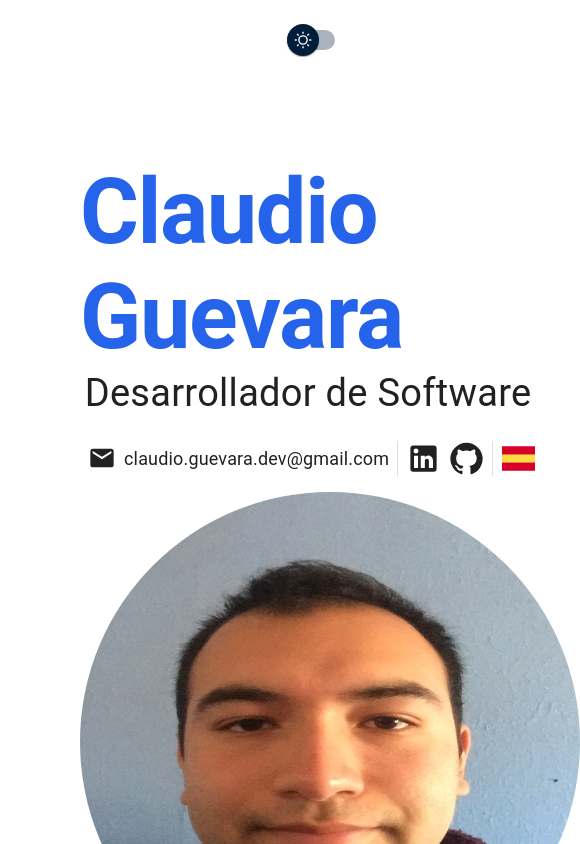
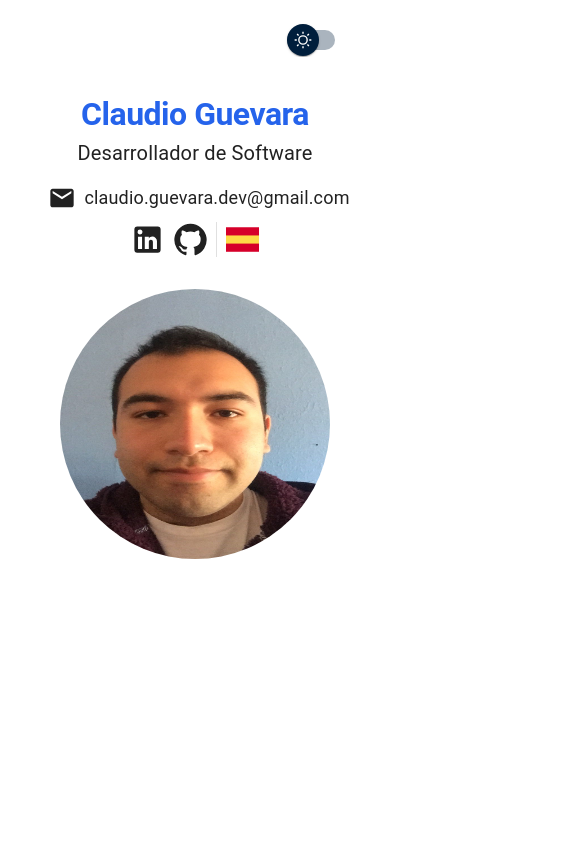
Before and after one commit to ClaudioGuevaraDev/MI-Portafolio, a React (Create React App) app in the folder portafolio/: page / in a window 390 px wide. Shown: the top 844 px of the page, 580 px wide, since content can reach past the window. Built offline with nearby package versions, Linux system fonts and the light colour scheme.

Commit message:
Portada responsiva

```diff
--- a/portafolio/src/components/Home/Portada/index.tsx
+++ b/portafolio/src/components/Home/Portada/index.tsx
@@ -17,33 +17,54 @@ export default function Portada() {
   const theme = useTheme();
 
   return (
-    <Container maxWidth="xl" sx={{ padding: 10 }}>
+    <Container
+      sx={{
+        padding: 2,
+        maxWidth: { xl: "xl", lg: "xl", md: "xl", sm: "xl", xs: "xs" },
+      }}
+    >
       <Grid container spacing={2}>
         <Grid
           item
           xl={6}
+          lg={7}
+          md={7}
+          sm={7}
+          xs={12}
           sx={{
             display: "flex",
             justifyContent: "center",
             alignItems: "center",
             flexDirection: "column",
+            textAlign: "center",
           }}
         >
           <Typography
             variant="h1"
-            fontSize={90}
+            fontSize={{ xl: 90, lg: 80, md: 65, sm: 43, xs: 32 }}
             fontWeight="bold"
             color={theme.palette.primary.main}
           >
             Claudio Guevara
           </Typography>
-          <Typography variant="h4" fontSize={38} marginBottom={3}>
+          <Typography
+            variant="h4"
+            fontSize={{ xl: 38, lg: 38, md: 32, sm: 25, xs: 20 }}
+            marginTop={{ xs: 1 }}
+            marginBottom={{ xs: 2, sm: 2, md: 3, lg: 3, xl: 3 }}
+          >
             Desarrollador de Software
           </Typography>
           <Box
             sx={{
               display: "flex",
-              flexDirection: "row",
+              flexDirection: {
+                xs: "column",
+                sm: "column",
+                md: "row",
+                lg: "row",
+                xl: "row",
+              },
               alignItems: "center",
               justifyContent: "center",
               width: "100%",
@@ -71,7 +92,13 @@ export default function Portada() {
               </Typography>
             </Box>
             <Divider orientation="vertical" flexItem sx={{ marginX: 1 }} />
-            <Box sx={{ display: "flex", flexDirection: "row" }}>
+            <Box
+              sx={{
+                display: "flex",
+                flexDirection: "row",
+                marginTop: { xs: 1, sm: 1, md: 0, lg: 0, xl: 0 },
+              }}
+            >
               <a
                 href="https://www.linkedin.com/in/claudio-guevara-v%C3%A1squez-0b7b3123a/"
                 target="_blank"
@@ -96,28 +123,41 @@ export default function Portada() {
                   }}
                 />
               </a>
+              <Divider orientation="vertical" flexItem sx={{ marginX: 1 }} />
+              <Tooltip title="Idioma español">
+                <img
+                  src={Espanol}
+                  width={35}
+                  height={35}
+                  alt="Idioma español"
+                />
+              </Tooltip>
             </Box>
-            <Divider orientation="vertical" flexItem sx={{ marginX: 1 }} />
-            <Tooltip title="Idioma español">
-              <img src={Espanol} width={35} height={35} alt="Idioma español" />
-            </Tooltip>
           </Box>
         </Grid>
         <Grid
           item
           xl={6}
+          lg={5}
+          md={5}
+          sm={5}
+          xs={12}
           sx={{
             display: "flex",
             justifyContent: "center",
             alignItems: "center",
+            marginTop: { xs: 2, sm: 0, md: 0, lg: 0, xl: 0 },
           }}
         >
-          <img
+          <Box
+            component="img"
+            sx={{
+              height: { xl: 470, lg: 450, md: 350, sm: 280, xs: 270 },
+              width: { xl: 470, lg: 450, md: 350, sm: 280, xs: 270 },
+              borderRadius: "50%",
+            }}
+            alt="Claudio Guevara"
             src={Claudio}
-            alt="Claudio Guevara"
-            width={500}
-            height={500}
-            style={{ borderRadius: "50%" }}
           />
         </Grid>
       </Grid>
--- a/portafolio/src/pages/Home.tsx
+++ b/portafolio/src/pages/Home.tsx
@@ -14,11 +14,11 @@ export default function Home() {
 
         {/* <Qualities /> */}
 
-        <Languages />
+        {/* <Languages />
 
         <Areas />
 
-        <Proyectos />
+        <Proyectos /> */}
       </>
     </Layout>
   );
```
